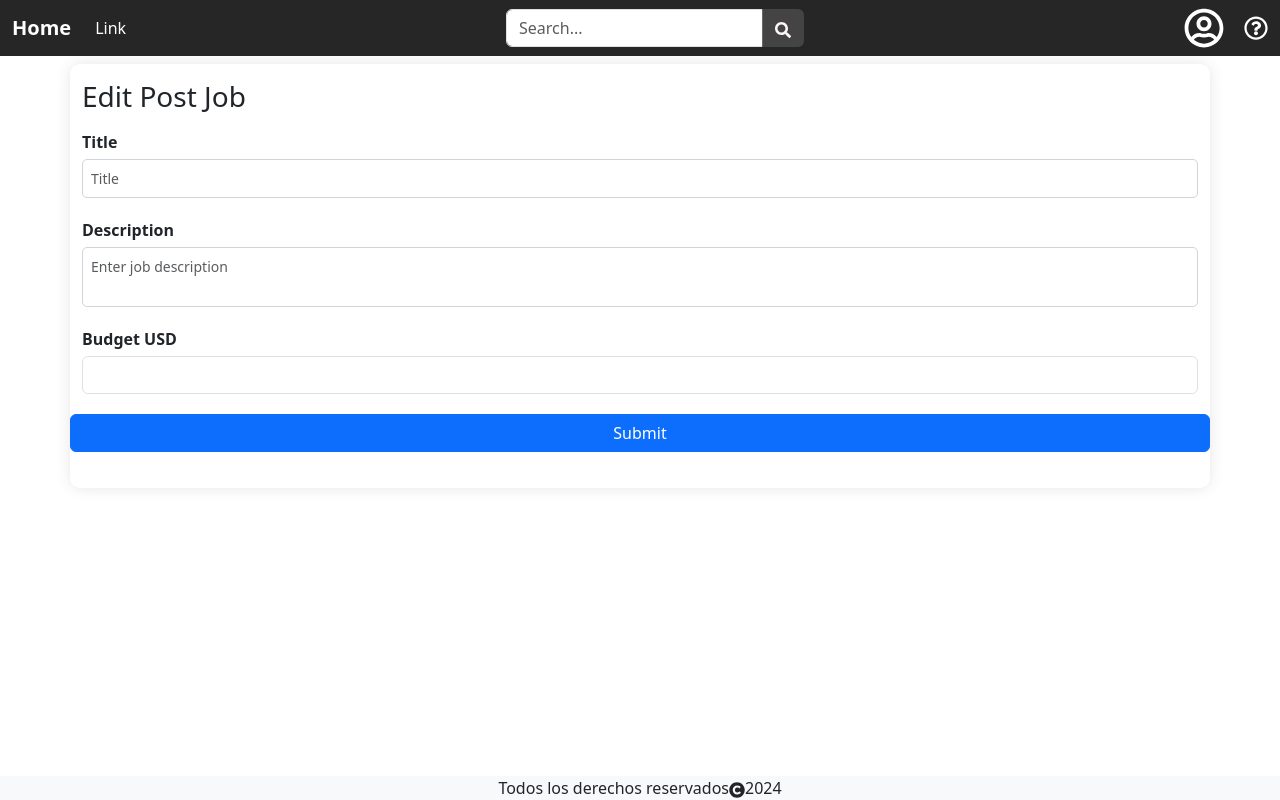
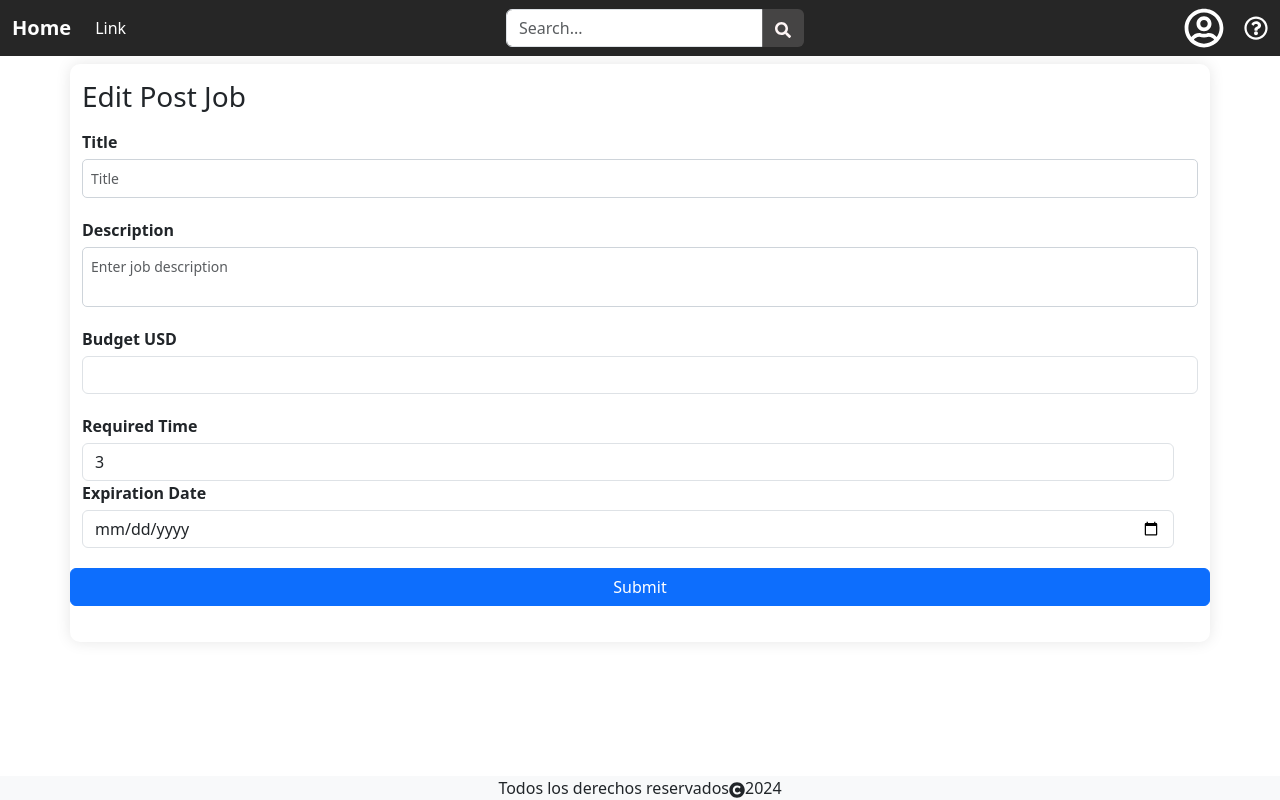
Before and after one commit to EliannyBello/flash-jobs-final-project, a React (Vite) app: page /post/1/edit in a window 1280 px wide. Built offline with nearby package versions, Linux system fonts and the light colour scheme; no server answers.

Commit message:
updateCard

```diff
--- a/src/context/GlobalContext.jsx
+++ b/src/context/GlobalContext.jsx
@@ -225,11 +225,11 @@ export const AppContext = ({ children }) => {
         updateJobCards: async (id, job_posting, token,) => {
             try {
                 const { apiUrl } = store
-                const response = await fetch(`${apiUrl}/job_postings/${id}`, {
+                const response = await fetch(`${apiUrl}/api/job_postings/${id}`, {
                     method: 'PATCH',
                     body: JSON.stringify(job_posting),
                     headers: {
-                        'Authorization': `Bearer ${access_token}`,
+                        'Authorization': `Bearer ${token}`,
                         'content-Type': 'application/json'
                     }
                 })
--- a/src/page/UpdateCard.jsx
+++ b/src/page/UpdateCard.jsx
@@ -26,6 +26,8 @@ const UpdateCard = () => {
             setValue('title', data.title);
             setValue('description', data.description);
             setValue('payment', data.payment);
+            setValue('required_time', data.required_time);
+            setValue('expiration_date', data.expiration_date);
         }
     };
 
@@ -98,6 +100,24 @@ const UpdateCard = () => {
                                 </p>
                             )}
                         </div>
+                        <div className="row row-jobform">
+                            <div className="col-mb-6">
+                                <label htmlFor="requiredTime">Required Time</label>
+                                <input type="number" className="form-control" id="requiredTime" defaultValue={3}{...register('required_time', { required: 'Required time is required!' })}
+                                />
+                                {errors.required_time?.type === "required" && (
+                                    <p className="text-danger p-1 m-1" role="alert">{errors.required_time.message}</p>
+                                )}
+                            </div>
+
+                            <div className="col-mb-6">
+                                <label htmlFor="expirationDate">Expiration Date</label>
+                                <input type="date" className="form-control" id="expirationDate" {...register('expiration_date', { required: 'Expiration date is required!' })}
+                                />
+
+                            </div>
+                        </div>
+
 
                         <button type="submit" className="btn btn-primary">
                             Submit
```
